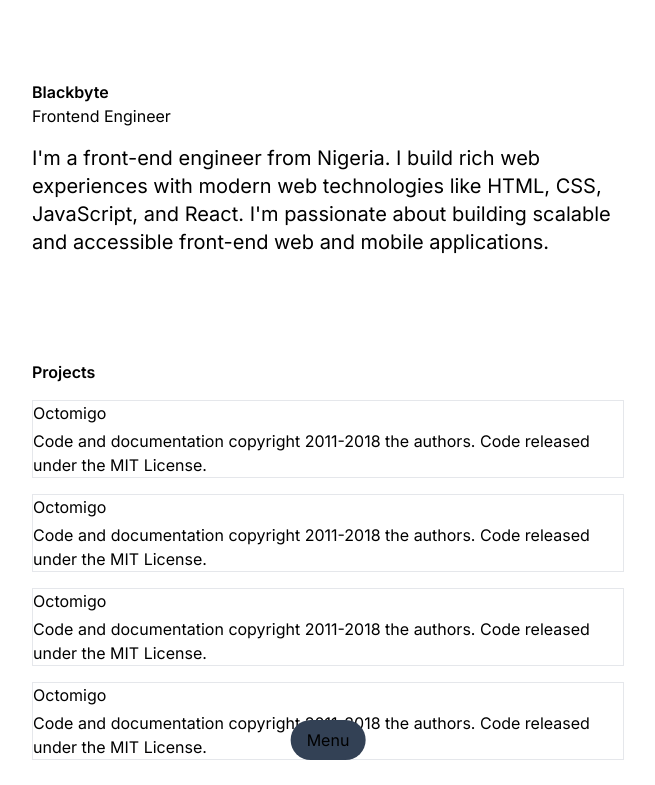
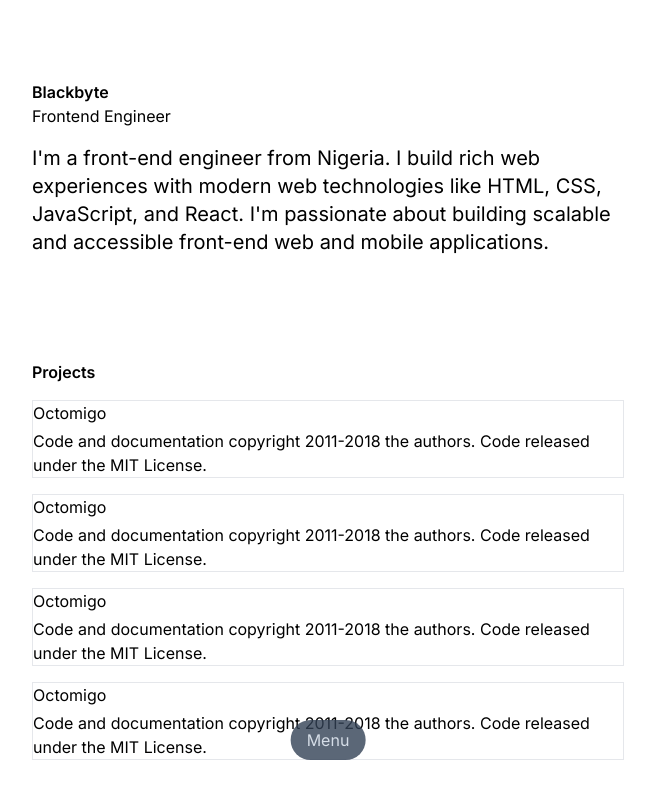
Before and after one commit to gzkdev/web-portfolio, a Next.js app: page / in a window 1280 px wide. Shown: the top 785 px of the page, without its empty margins (312-967 px from the left). Built offline with nearby package versions, Linux system fonts and the light colour scheme.

Commit message:
perfect menu animation

```diff
--- a/components/menu.tsx
+++ b/components/menu.tsx
@@ -1,31 +1,28 @@
 "use client";
 
-import { AnimatePresence, LayoutGroup, motion } from "framer-motion";
 import Link from "next/link";
 import { useState } from "react";
-
-const layoutId = "MENU";
+import { AnimatePresence, motion } from "framer-motion";
 
 export function Menu() {
   const [isOpen, setIsOpen] = useState(false);
   return (
     <div className="fixed bottom-10 left-1/2 -translate-x-1/2 flex items-center justify-center z-10">
-      <LayoutGroup>
+      <AnimatePresence>
         {isOpen ? (
           <motion.div
-            layoutId={layoutId}
-            onClick={() => setIsOpen((x) => !x)}
+            initial={{ opacity: 0, scale: 0.8 }}
+            animate={{ opacity: 1, scale: 1 }}
+            exit={{ opacity: 0, scale: 0.8 }}
             className="bg-slate-700 text-slate-300 flex flex-col items-center rounded-3xl relative"
           >
-            <button className="absolute top-4 right-4 px-2 py-1 rounded-full border text-sm">
+            <button
+              onClick={() => setIsOpen((x) => !x)}
+              className="absolute top-4 right-4 px-2 py-1 rounded-full border text-sm"
+            >
               Close
             </button>
-            <motion.div
-              initial={{ opacity: 0, scale: 0.8 }}
-              animate={{ opacity: 1, scale: 1 }}
-              exit={{ opacity: 0, scale: 0.8 }}
-              className="w-64 p-4 mt-4"
-            >
+            <motion.div className="w-64 p-4 mt-4">
               <ul className="space-y-2 py-2 px-4 text-center">
                 <li>
                   <Link href="/" className="hover:text-slate-50">
@@ -59,18 +56,18 @@ export function Menu() {
             </motion.div>
           </motion.div>
         ) : (
-          <AnimatePresence>
-            <motion.button
-              layout
-              layoutId={layoutId}
-              onClick={() => setIsOpen((x) => !x)}
-              className="px-4 py-2 bg-slate-700 rounded-full"
-            >
-              <motion.span>Menu</motion.span>
-            </motion.button>
-          </AnimatePresence>
+          <motion.button
+            initial={{ opacity: 0.8, scale: 0.8 }}
+            animate={{ opacity: 0.8, scale: 1 }}
+            exit={{ opacity: 0.8, scale: 0.8 }}
+            whileHover={{ scale: 1.2 }}
+            onClick={() => setIsOpen((x) => !x)}
+            className="px-4 py-2 bg-slate-700 text-slate-300 rounded-3xl inline-flex items-center justify-center"
+          >
+            Menu
+          </motion.button>
         )}
-      </LayoutGroup>
+      </AnimatePresence>
     </div>
   );
 }
```
